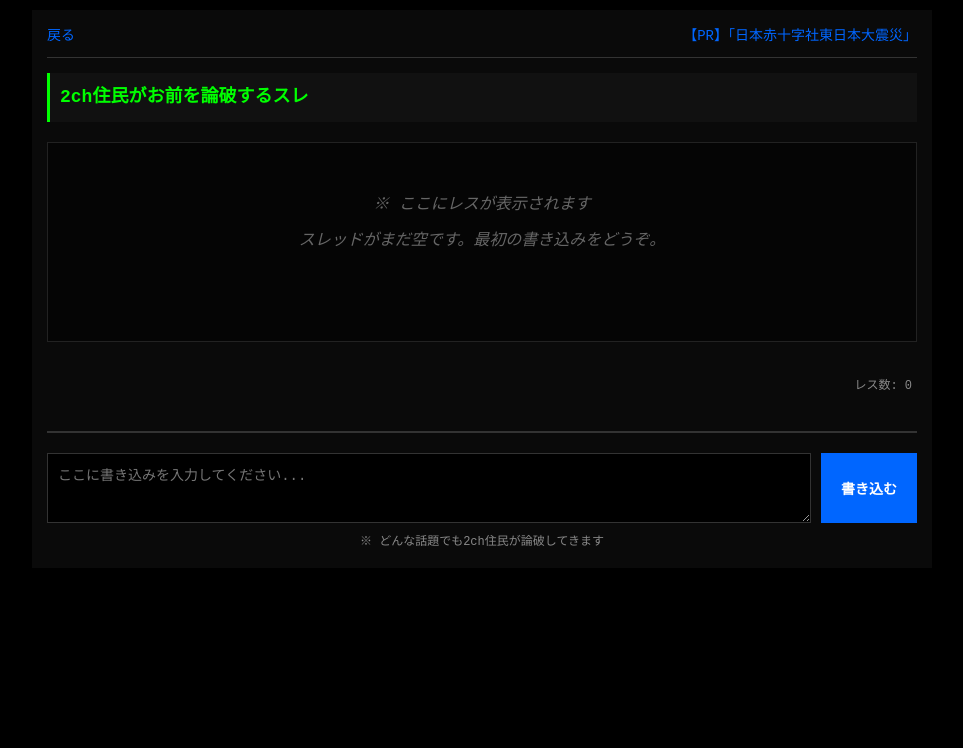
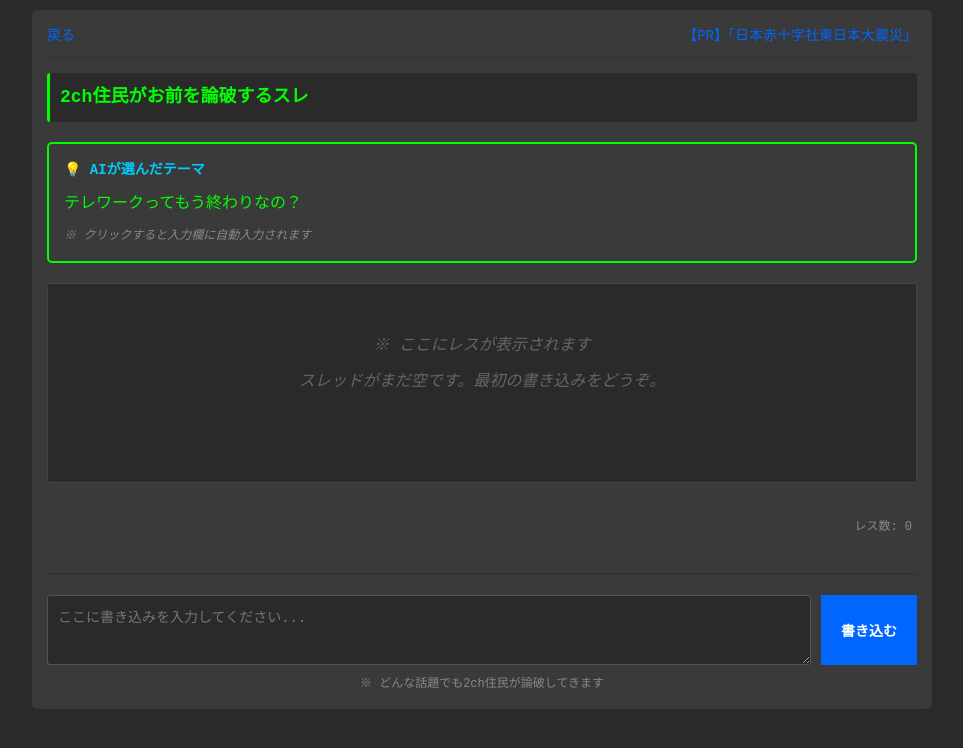
Before and after one commit to k-mitsumori-cmd/thread-battle-ai, a website: page index.html in a window 1280 px wide. Shown: the whole page, without its empty margins (158-1121 px from the left). Drawn offline with Linux system fonts and the light colour scheme; no server answers.

Commit message:
UI改善: 背景色を灰色に変更、AIがテーマを自動生成する機能を追加

```diff
--- a/app.js
+++ b/app.js
@@ -39,6 +39,95 @@ class ThreadBattleAI {
 
         // 初期メッセージ表示
         this.showInitialMessage();
+
+        // テーマを自動生成
+        this.generateTheme();
+    }
+
+    async generateTheme() {
+        const themeArea = document.getElementById('themeSuggestionArea');
+
+        // ローディング表示
+        const loadingDiv = document.createElement('div');
+        loadingDiv.className = 'theme-loading';
+        loadingDiv.textContent = 'AIがテーマを考えています...';
+        themeArea.appendChild(loadingDiv);
+
+        try {
+            // API URLを決定
+            const apiUrl = window.location.hostname === 'localhost' || window.location.hostname === '127.0.0.1'
+                ? 'http://localhost:3000/api/generate-theme'
+                : '/api/generate-theme';
+
+            const response = await fetch(apiUrl, {
+                method: 'GET',
+                headers: {
+                    'Content-Type': 'application/json',
+                }
+            });
+
+            if (!response.ok) {
+                throw new Error(`API error: ${response.status}`);
+            }
+
+            const data = await response.json();
+            const theme = data.theme;
+
+            // ローディングを削除
+            loadingDiv.remove();
+
+            // テーマ表示
+            this.showTheme(theme);
+
+        } catch (error) {
+            console.error('テーマ生成エラー:', error);
+            // エラー時はフォールバックテーマ
+            loadingDiv.remove();
+            const fallbackThemes = [
+                'テレワークってもう終わりなの？',
+                'AIに仕事奪われるって本当？',
+                '最近の若者はマナーが悪い？',
+                'リモートワークって本当に効率的？',
+                'SNSは時間の無駄？'
+            ];
+            const theme = fallbackThemes[Math.floor(Math.random() * fallbackThemes.length)];
+            this.showTheme(theme);
+        }
+    }
+
+    showTheme(theme) {
+        const themeArea = document.getElementById('themeSuggestionArea');
+        themeArea.innerHTML = '';
+
+        const themeDiv = document.createElement('div');
+        themeDiv.className = 'theme-suggestion';
+
+        const titleDiv = document.createElement('div');
+        titleDiv.className = 'theme-suggestion-title';
+        titleDiv.textContent = '💡 AIが選んだテーマ';
+
+        const contentDiv = document.createElement('div');
+        contentDiv.className = 'theme-suggestion-content';
+        contentDiv.textContent = theme;
+
+        const hintDiv = document.createElement('div');
+        hintDiv.className = 'theme-suggestion-hint';
+        hintDiv.textContent = '※ クリックすると入力欄に自動入力されます';
+
+        themeDiv.appendChild(titleDiv);
+        themeDiv.appendChild(contentDiv);
+        themeDiv.appendChild(hintDiv);
+
+        // クリックで入力欄に自動入力
+        themeDiv.addEventListener('click', () => {
+            const userInput = document.getElementById('userInput');
+            userInput.value = theme;
+            userInput.focus();
+            // テーマエリアを非表示にする
+            themeArea.style.display = 'none';
+        });
+
+        themeArea.appendChild(themeDiv);
     }
 
     showInitialMessage() {
--- a/index.html
+++ b/index.html
@@ -17,6 +17,10 @@
 
         <div class="thread-title" id="threadTitle">
             2chスレッド風・論破レスバAIゲーム
+        </div>
+
+        <div id="themeSuggestionArea">
+            <!-- テーマ提案がここに表示される -->
         </div>
 
         <div class="thread-content" id="threadContent">
--- a/styles.css
+++ b/styles.css
@@ -8,7 +8,7 @@
 
 body {
     font-family: 'MS Gothic', 'MS PGothic', 'Courier New', 'Noto Sans JP', monospace;
-    background-color: #000000;
+    background-color: #2a2a2a;
     color: #00ff00;
     line-height: 1.6;
     padding: 10px;
@@ -18,8 +18,9 @@ body {
 .container {
     max-width: 900px;
     margin: 0 auto;
-    background-color: #0a0a0a;
+    background-color: #3a3a3a;
     padding: 15px;
+    border-radius: 5px;
 }
 
 .header {
@@ -50,8 +51,9 @@ body {
     color: #00ff00;
     margin-bottom: 20px;
     padding: 10px;
-    background-color: #111;
+    background-color: #2a2a2a;
     border-left: 3px solid #00ff00;
+    border-radius: 3px;
 }
 
 .thread-content {
@@ -60,8 +62,9 @@ body {
     max-height: 70vh;
     overflow-y: auto;
     padding: 10px;
-    background-color: #050505;
-    border: 1px solid #222;
+    background-color: #2a2a2a;
+    border: 1px solid #444;
+    border-radius: 3px;
 }
 
 .thread-stats {
@@ -83,7 +86,7 @@ body {
 }
 
 .post:hover {
-    background-color: #0f0f0f;
+    background-color: #3a3a3a;
 }
 
 @keyframes fadeIn {
@@ -161,18 +164,18 @@ body {
 }
 
 .user-post {
-    background-color: #1a1a1a;
+    background-color: #3a3a3a;
     border-left: 3px solid #ffff00;
     padding-left: 10px;
     margin-left: 5px;
 }
 
 .ai-post {
-    background-color: #0f0f0f;
+    background-color: #2f2f2f;
 }
 
 .ai-post:nth-child(even) {
-    background-color: #0a0a0a;
+    background-color: #2a2a2a;
 }
 
 .input-area {
@@ -189,13 +192,14 @@ body {
 
 #userInput {
     flex: 1;
-    background-color: #000;
+    background-color: #2a2a2a;
     color: #00ff00;
-    border: 1px solid #333;
+    border: 1px solid #555;
     padding: 10px;
     font-family: 'MS Gothic', 'MS PGothic', 'Courier New', monospace;
     font-size: 14px;
     resize: vertical;
+    border-radius: 3px;
 }
 
 #userInput:focus {
@@ -246,19 +250,62 @@ body {
     margin-bottom: 10px;
 }
 
+/* テーマ表示エリア */
+.theme-suggestion {
+    background-color: #3a3a3a;
+    border: 2px solid #00ff00;
+    border-radius: 5px;
+    padding: 15px;
+    margin-bottom: 20px;
+    cursor: pointer;
+    transition: all 0.3s;
+}
+
+.theme-suggestion:hover {
+    background-color: #4a4a4a;
+    border-color: #00ffff;
+}
+
+.theme-suggestion-title {
+    color: #00ccff;
+    font-weight: bold;
+    margin-bottom: 10px;
+    font-size: 14px;
+}
+
+.theme-suggestion-content {
+    color: #00ff00;
+    font-size: 16px;
+    line-height: 1.6;
+}
+
+.theme-suggestion-hint {
+    color: #888;
+    font-size: 12px;
+    margin-top: 10px;
+    font-style: italic;
+}
+
+.theme-loading {
+    text-align: center;
+    color: #888;
+    padding: 20px;
+    font-style: italic;
+}
+
 /* スクロールバーのスタイル */
 ::-webkit-scrollbar {
     width: 10px;
 }
 
 ::-webkit-scrollbar-track {
-    background: #000;
+    background: #2a2a2a;
 }
 
 ::-webkit-scrollbar-thumb {
-    background: #333;
+    background: #555;
 }
 
 ::-webkit-scrollbar-thumb:hover {
-    background: #555;
+    background: #777;
 }
```
Also changed, not shown: api/generate-theme.js (added, +100 -0 lines).
